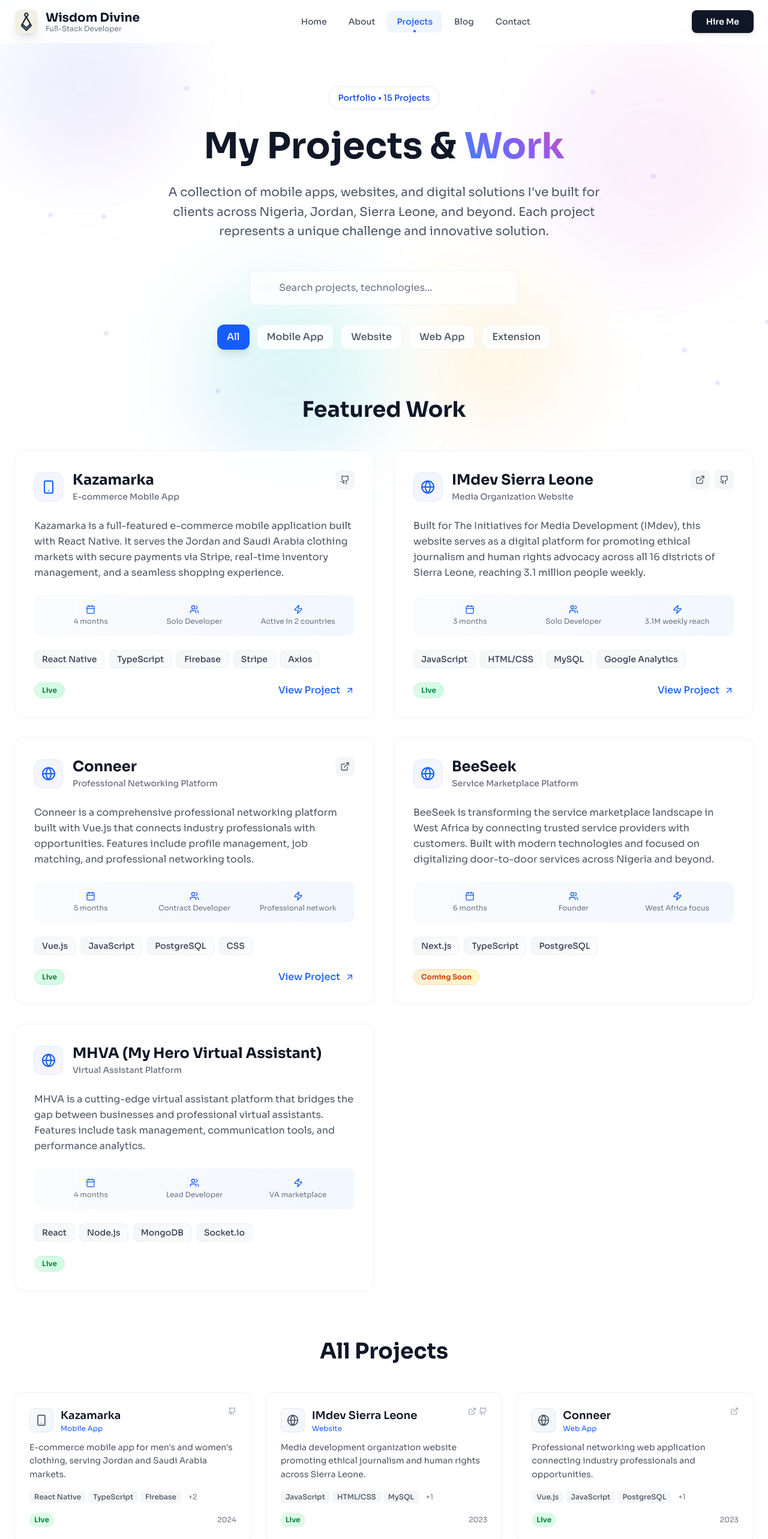
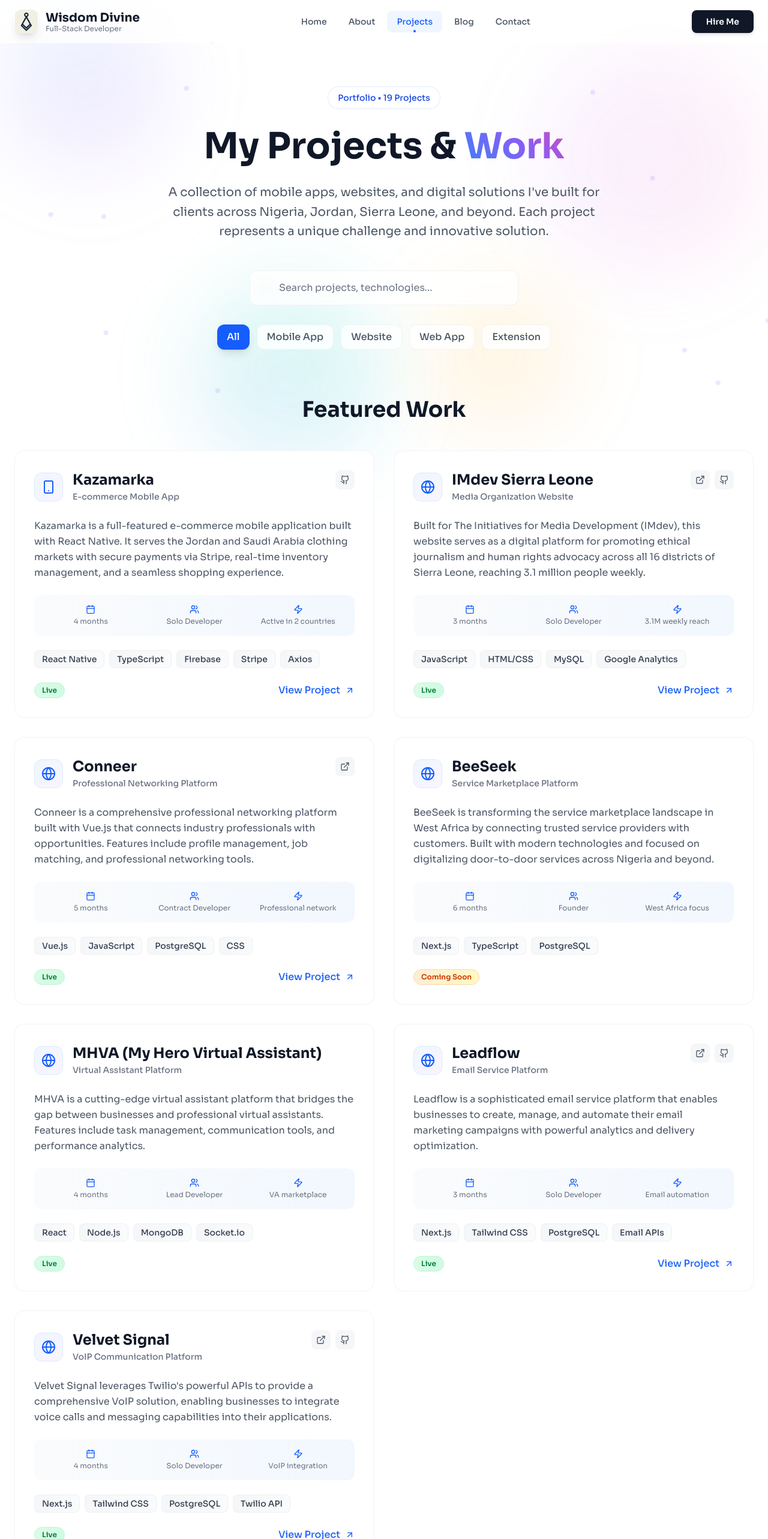
Before and after one commit to wisdomnova/wisdom, a Next.js app: page /projects in a window 1280 px wide. Shown: the top 2566 px of the page at 60% size. Built offline with nearby package versions, Linux system fonts and the light colour scheme.

Commit message:
sep 2025

```diff
--- a/app/projects/page.tsx
+++ b/app/projects/page.tsx
@@ -267,6 +267,80 @@ const projects = [
     impact: "Media streaming",
     featured: false,
     year: "2024"
+  },
+    {
+    id: "leadflow",
+    title: "Leadflow",
+    subtitle: "Email Service Platform",
+    description: "Advanced email service sender software for managing and automating email campaigns.",
+    longDescription: "Leadflow is a sophisticated email service platform that enables businesses to create, manage, and automate their email marketing campaigns with powerful analytics and delivery optimization.",
+    href: "/projects/leadflow",
+    github: "https://github.com/wisdomnova/leadflow",
+    live: "https://leadflow-five.vercel.app/",
+    tech: ["Next.js", "Tailwind CSS", "PostgreSQL", "Email APIs"],
+    icon: Globe,
+    status: "Live",
+    category: "Web App",
+    timeline: "3 months",
+    team: "Solo Developer",
+    impact: "Email automation",
+    featured: true,
+    year: "2025"
+  },
+  {
+    id: "velvet-signal",
+    title: "Velvet Signal",
+    subtitle: "VoIP Communication Platform",
+    description: "Twilio-powered VoIP communication platform for seamless voice and messaging integration.",
+    longDescription: "Velvet Signal leverages Twilio's powerful APIs to provide a comprehensive VoIP solution, enabling businesses to integrate voice calls and messaging capabilities into their applications.",
+    href: "/projects/velvet-signal",
+    github: "https://github.com/wisdomnova/velvet-signal",
+    live: "https://velvet-signal.vercel.app/",
+    tech: ["Next.js", "Tailwind CSS", "PostgreSQL", "Twilio API"],
+    icon: Globe,
+    status: "Live",
+    category: "Web App",
+    timeline: "4 months",
+    team: "Solo Developer",
+    impact: "VoIP integration",
+    featured: true,
+    year: "2025"
+  },
+  {
+    id: "tractrac",
+    title: "Tractrac Plus",
+    subtitle: "Contributor Role",
+    description: "On-site contribution to Tractrac's platform development in Abuja.",
+    longDescription: "Contributed to the development and enhancement of Tractrac's platform, working on-site in Abuja to implement new features and improve existing functionality.",
+    href: "https://tractrac.co/",
+    live: "https://tractrac.co/",
+    tech: ["Next.js", "Tailwind CSS", "PostgreSQL"],
+    icon: Globe,
+    status: "Live",
+    category: "Web App",
+    timeline: "Ongoing",
+    team: "Contributor",
+    impact: "Platform enhancement",
+    featured: false,
+    year: "2025"
+  },
+  {
+    id: "twilio-demo",
+    title: "Twilio Integration Demo",
+    subtitle: "VoIP & SMS Demo",
+    description: "Comprehensive demonstration of Twilio's VoIP, phone search, and SMS capabilities.",
+    longDescription: "A functional demo showcasing Twilio's capabilities including VoIP calling, phone number search functionality, and SMS integration, serving as a proof of concept for communication features.",
+    href: "/projects/twilio-demo",
+    github: "https://github.com/wisdomnova/twilio-demo",
+    tech: ["Next.js", "Tailwind CSS", "PostgreSQL", "Twilio API"],
+    icon: Globe,
+    status: "Live",
+    category: "Web App",
+    timeline: "2 months",
+    team: "Solo Developer",
+    impact: "Communication demo",
+    featured: false,
+    year: "2025"
   }
 ];
 
```
Also changed, not shown: components/ProjectsSection.tsx (line endings or trailing spaces).
